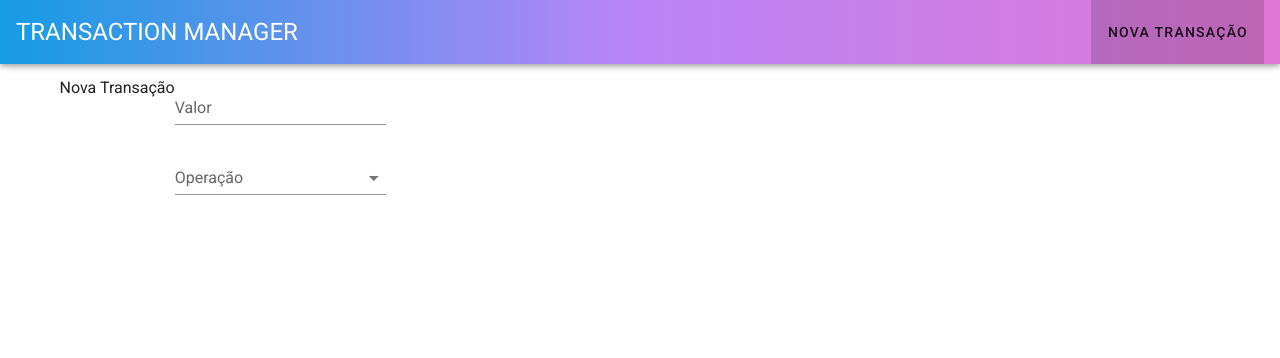
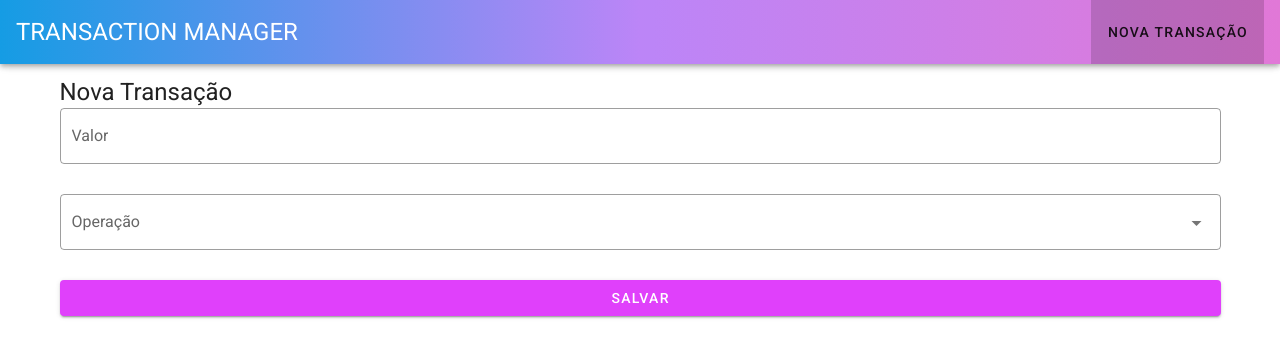
Before and after one commit to fabiomferreira/transactions-manager, a Vue app: page /new-transaction in a window 1280 px wide. Shown: the top 358 px of the page. Built offline with nearby package versions, Linux system fonts and the light colour scheme.

Commit message:
Improves form

```diff
--- a/src/App.vue
+++ b/src/App.vue
@@ -39,4 +39,5 @@ $gradient: linear-gradient(
 .header-gradient {
   background: $gradient;
 }
+
 </style>
--- a/src/views/TransactionRegistration.vue
+++ b/src/views/TransactionRegistration.vue
@@ -1,26 +1,34 @@
 <template>
   <v-container>
-    <v-layout
-      text-center
-      wrap
-    >
-      Nova Transação
+      <h1 class="headline">Nova Transação</h1>
       <v-form>
         <v-text-field
           v-model="transactionValue"
+          @input="formatMoney"
           label="Valor"
           :rules="valueRules"
+          color="blue darken-3"
           required
+          outlined
         ></v-text-field>
         <v-select
-        v-model="select"
+          v-model="transactionType"
           :items="['Crédito', 'Débito']"
           :rules="typeRules"
           label="Operação"
+          color="blue darken-3"
           required
+          outlined
         ></v-select>
+        <v-btn
+          @click="save"
+          block
+          color="purple accent-2"
+          dark
+        >
+          Salvar
+        </v-btn>
       </v-form>
-    </v-layout>
   </v-container>
 </template>
 
@@ -32,7 +40,22 @@ export default {
       transactionValue: '',
       valueRules: [v => !!v || 'Valor é obrigatório'],
       typeRules: [v => !!v || 'Tipo é obrigatório'],
+    }),
+    methods: {
+      formatMoney(eventValue) {
+        const value = eventValue
+        const onlyNumbersValue = value.replace(/\D/g, '') || '0'
+        const moneyValue = (parseFloat(onlyNumbersValue) / 100).toLocaleString('pt-BR', {
+          style: 'currency',
+          currency: 'BRL',
+          minimumFractionDigits: 2
         })
+        this.transactionValue = moneyValue
+      },
+      save() {
+        this.$router.push({name: 'home'})
+      },
+    }
 }
 </script>
 
```
Lines whose indentation alone changed are shown as unchanged.
